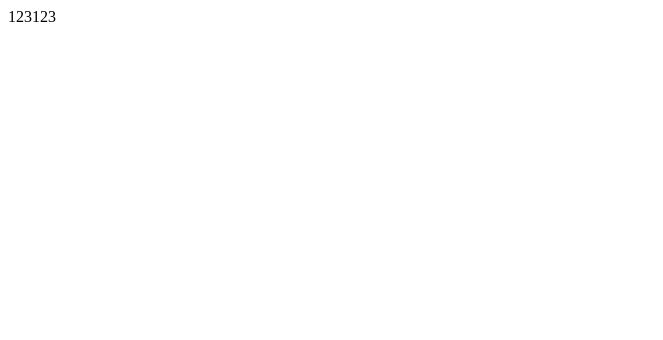
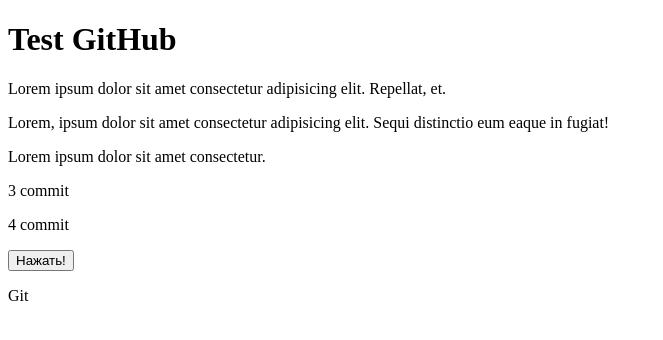
Before and after one commit to Art2233/Test, a plain HTML site: page index.html in a window 1280 px wide. Shown: the whole page, without its empty margins (0-663 px from the left). Drawn offline with Linux system fonts and the light colour scheme.

Commit message:
Revert "test1"
This reverts commit eb69cafd66df9ab96f3ddfba7906a4960c2ce8da.

```diff
--- a/index.html
+++ b/index.html
@@ -7,6 +7,22 @@
         <title>Test GitHub</title>
     </head>
     <body>
-        123123
+        <header>
+            <h1>Test GitHub</h1>
+        </header>
+
+        <main>
+            <p>Lorem ipsum dolor sit amet consectetur adipisicing elit. Repellat, et.</p>
+            <p>Lorem, ipsum dolor sit amet consectetur adipisicing elit. Sequi distinctio eum eaque in fugiat!</p>
+            <p class="p1">Lorem ipsum dolor sit amet consectetur.</p>
+            <p>3 commit</p>
+            <p>4 commit</p>
+            <button class="btn">Нажать!</button>
+        </main>
+
+        <footer>
+            <p>Git</p>
+        </footer>
+        <script src="script.js"></script>
     </body>
 </html>
```
